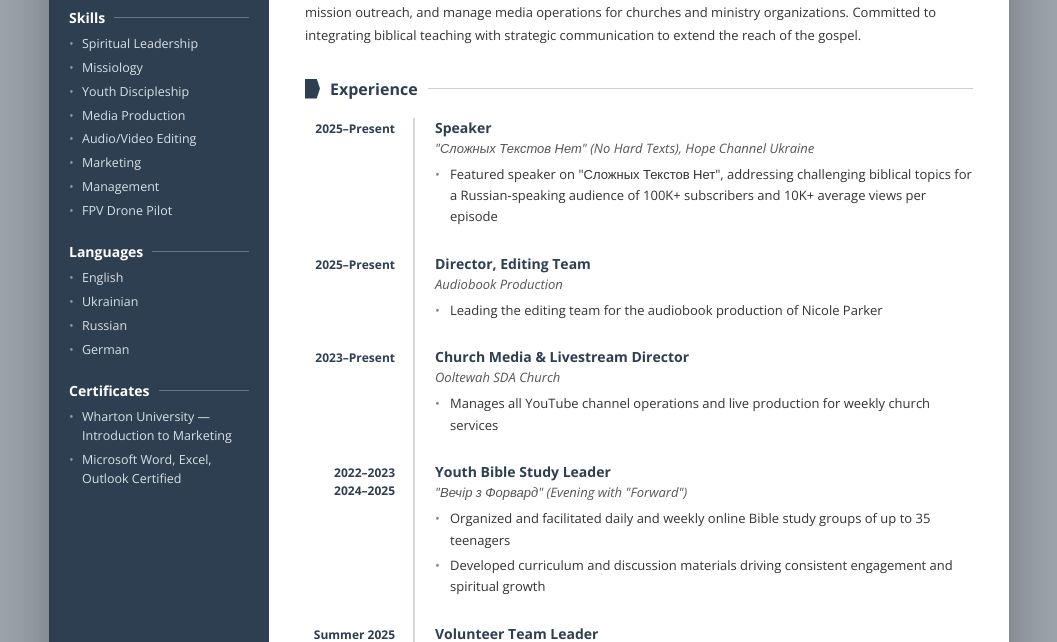
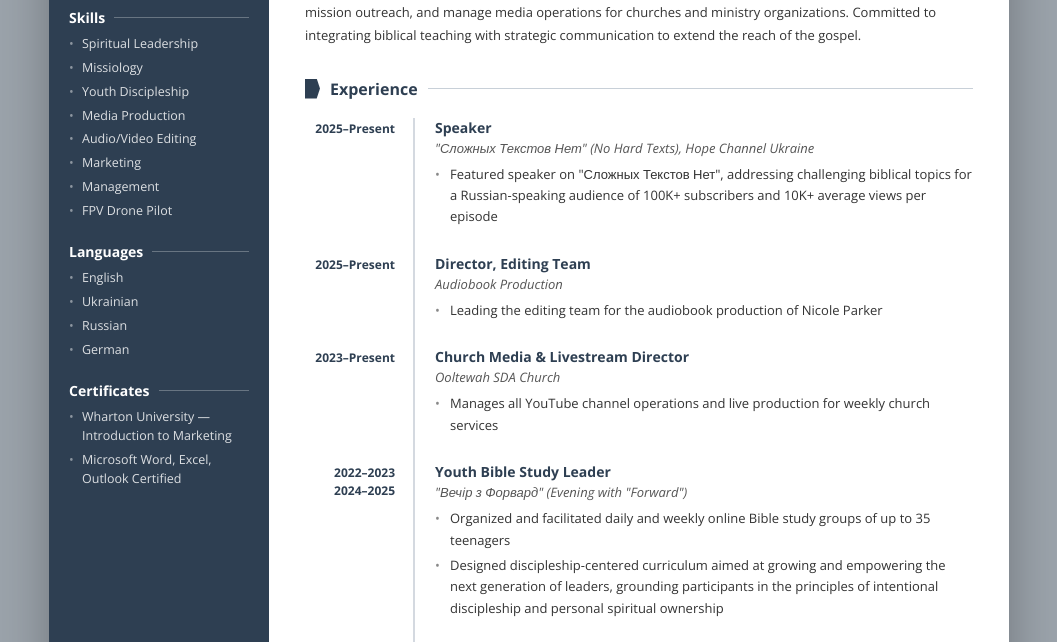
Before and after one commit to Yogurt43/resume, a plain HTML site: page index.html in a window 1280 px wide. Shown: the part 139-781 px from the top of the page, without its empty margins (111-1168 px from the left). Drawn offline with nearby package versions, Linux system fonts and the light colour scheme.

Commit message:
Rewrite discipleship curriculum bullet with leadership and discipleship focus

```diff
--- a/index.html
+++ b/index.html
@@ -306,7 +306,7 @@ li::before {
           <div class="eorg">"Вечiр з Форвард" (Evening with "Forward")</div>
           <ul>
             <li>Organized and facilitated daily and weekly online Bible study groups of up to 35 teenagers</li>
-            <li>Developed curriculum and discussion materials driving consistent engagement and spiritual growth</li>
+            <li>Designed discipleship-centered curriculum aimed at growing and empowering the next generation of leaders, grounding participants in the principles of intentional discipleship and personal spiritual ownership</li>
           </ul>
         </div>
       </div>
```
